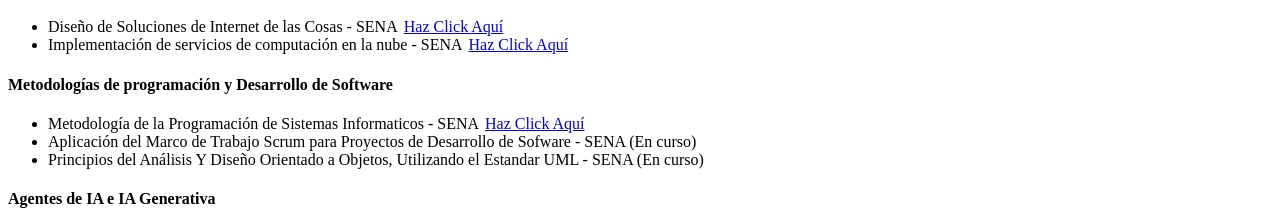
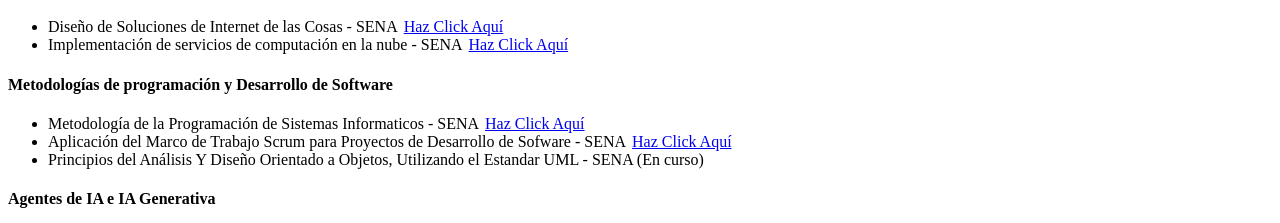
Before and after one commit to Jalbrin445/mi-portafolio, a plain HTML site: page index.html in a window 1280 px wide. Shown: the part 1641-1864 px from the top of the page. Drawn offline with Linux system fonts and the light colour scheme.

Commit message:
fix: actualizar enlaces de certificados en la sección de Certificados

```diff
--- a/index.html
+++ b/index.html
@@ -100,10 +100,10 @@
         <h4>Lenguajes de Programación</h4>
         <ul>
             <li><span>Curso acelerado de Python - Google</span><a href="https://drive.google.com/file/d/1IXDZ4Txei1PiUAmLW-YTe8E-9TZKF-3F/view?usp=drive_link" target="_blank" rel="noopener noreferrer">Haz Click Aquí</a></li>
-            <li><span>Variables y Estructuras de Control en Python - SENA</span> <a href="https://drive.google.com/file/d/1MkCf94aoXQT4QjpzL1TgiBhyDSoLr_8E/view?usp=drive_link" target="_blank" rel="noopener noreferrer">Haz Click Aquí</a></li>
+            <li><span>Variables y Estructuras de Control en Python - SENA</span> <a href="https://drive.google.com/file/d/1Xvkx7d41ii_p7ZKClKrcz0xprtypUFZt/view?usp=sharing" target="_blank" rel="noopener noreferrer">Haz Click Aquí</a></li>
             <li><span>Python desde Cero con Aplicaciones en Matemáticas - CBIQ</span><a href="https://drive.google.com/file/d/12Wr_DY619srZHVE_0Og7HwCM_CIUOEpx/view?usp=sharing" target="_blank" rel="noopener noreferrer">Haz Click Aquí</a></li>
             <li><span>Python Intermedio con Aplicaciones en Matemáticas - CBIQ</span><a href="https://drive.google.com/file/d/1lDYE8_TRYROdNythEABPDDjnCBqO-xnb/view?usp=drive_link" target="_blank" rel="noopener noreferrer">Haz Click Aquí</a></li>
-            <li><span>Estructuras del Lenguaje de Programación C++ (Nivel I) - SENA</span><a href="https://drive.google.com/file/d/1J7MJ7PPZygxz10EUKYGNT3DxYzcno1hv/view?usp=drive_link" target="_blank" rel="noopener noreferrer">Haz Click Aquí</a></li>
+            <li><span>Estructuras del Lenguaje de Programación C++ (Nivel I) - SENA</span><a href="https://drive.google.com/file/d/1SgKws-PAJI_s-9PleXQG8dFRrbvB8WfV/view?usp=sharing" target="_blank" rel="noopener noreferrer">Haz Click Aquí</a></li>
         </ul>
         <h4>Análisis de Datos</h4>
         <ul>
@@ -112,29 +112,29 @@
         </ul>
         <h4>Soporte TIC</h4>
         <ul>
-            <li><span>Procesos de Soporte Tecnico para el Mantenimiento de Equipos de Computo - SENA</span><a href="https://drive.google.com/file/d/1C7t4VW-stvxP98V0MB6iLAOOPdkCqef5/view?usp=drive_link" target="_blank" rel="noopener noreferrer">Haz Click Aquí</a></li>
+            <li><span>Procesos de Soporte Tecnico para el Mantenimiento de Equipos de Computo - SENA</span><a href="https://drive.google.com/file/d/1ZFUCyhIMVtEPud-rgVLm93AnZxIqN3hk/view?usp=sharing" target="_blank" rel="noopener noreferrer">Haz Click Aquí</a></li>
             <li><span>Curso diagnóstico + reparación teléfonos móviles celulares - Udemy</span><a href="https://drive.google.com/file/d/1-Zkw1SXbYfpIiLQlgunniT_9ZGJziDGD/view?usp=sharing" target="_blank" rel="noopener noreferrer">Haz Click Aquí</a></li>
             <li><span>Curso de Reparación de Computadoras Desde Cero - Udemy (En curso)</span></li>
         </ul>
 
         <h4>Bases de Datos</h4>
         <ul>
-            <li><span>Bases de Datos Generalidades y Sistemas de Gestión - SENA</span><a href="https://drive.google.com/file/d/1DqaUAF_0o1hJZgUjnrOjO7QFDCOu8cC7/view?usp=drive_link" target="_blank" rel="noopener noreferrer">Haz Click Aquí</a></li>
-            <li><span>Construcción de Bases de Datos con MySQL - SENA</span><a href="https://drive.google.com/file/d/1W38h6wNDjo7ZagzIU-TrmqIvMYLCNx8W/view?usp=drive_link" target="_blank" rel="noopener noreferrer">Haz Click Aquí</a></li>
+            <li><span>Bases de Datos Generalidades y Sistemas de Gestión - SENA</span><a href="https://drive.google.com/file/d/16u4K7bqYuKXHPTu3TeJltNJkgPTamYnN/view?usp=sharing" target="_blank" rel="noopener noreferrer">Haz Click Aquí</a></li>
+            <li><span>Construcción de Bases de Datos con MySQL - SENA</span><a href="https://drive.google.com/file/d/1cqrNparhhQKMOwwBdYXCc9Ypv-8qrwEg/view?usp=sharing" target="_blank" rel="noopener noreferrer">Haz Click Aquí</a></li>
         </ul>
         <h4>Electrónica</h4>
         <ul>
-            <li><span>Electrónica: Magnitudes, Leyes y Aplicaciones - SENA</span><a href="https://drive.google.com/file/d/1PzgfePXgp1Su8sekxkv82avg7PErZPYa/view?usp=drive_link" target="_blank" rel="noopener noreferrer">Haz Click Aquí</a></li>
+            <li><span>Electrónica: Magnitudes, Leyes y Aplicaciones - SENA</span><a href="https://drive.google.com/file/d/1SassJ0OUPBEYvsuR2-eTNW5ClmAjBtw0/view?usp=sharing" target="_blank" rel="noopener noreferrer">Haz Click Aquí</a></li>
         </ul>
         <h4>Desarrollo IoT y Nube</h4>
         <ul>
-            <li><span>Diseño de Soluciones de Internet de las Cosas - SENA</span><a href="https://drive.google.com/file/d/1-us9-aEYBPJf7QN44R8y2dYh3WBKKsDQ/view?usp=drive_link" target="_blank" rel="noopener noreferrer">Haz Click Aquí</a></li>
-            <li><span>Implementación de servicios de computación en la nube - SENA</span><a href="https://drive.google.com/file/d/1FO5MHXXlCSYKD42Lulr_lAX0x-GWAsnD/view?usp=sharing" target="_blank" rel="noopener noreferrer">Haz Click Aquí</a></li>
+            <li><span>Diseño de Soluciones de Internet de las Cosas - SENA</span><a href="https://drive.google.com/file/d/16CO29hsFTNPZ8jgCsWtlFTkd1UXsMj9E/view?usp=sharing" target="_blank" rel="noopener noreferrer">Haz Click Aquí</a></li>
+            <li><span>Implementación de servicios de computación en la nube - SENA</span><a href="https://drive.google.com/file/d/1F0k0_-j2Vul6aqz2m7QXKr6TaqPZU1Ra/view?usp=sharing" target="_blank" rel="noopener noreferrer">Haz Click Aquí</a></li>
         </ul>
         <h4>Metodologías de programación y Desarrollo de Software</h4>
         <ul>
-            <li><span>Metodología de la Programación de Sistemas Informaticos - SENA</span><a href="https://drive.google.com/file/d/1bsS6NR13DYhpt-LM-oZoAofZOmUQ5un8/view?usp=drive_link" target="_blank" rel="noopener noreferrer">Haz Click Aquí</a></li>
-            <li><span>Aplicación del Marco de Trabajo Scrum para Proyectos de Desarrollo de Sofware - SENA (En curso)</span></li>
+            <li><span>Metodología de la Programación de Sistemas Informaticos - SENA</span><a href="https://drive.google.com/file/d/127yWpD81x84UEbfRixfvHSX4jebL57H8/view?usp=sharing" target="_blank" rel="noopener noreferrer">Haz Click Aquí</a></li>
+            <li><span>Aplicación del Marco de Trabajo Scrum para Proyectos de Desarrollo de Sofware - SENA</span><a href="https://drive.google.com/file/d/13bT23l9H5k43QoEssxG_kvlbwv8uguc5/view?usp=sharing" target="_blank" rel="noopener noreferrer">Haz Click Aquí</a></li>
             <li><span>Principios del Análisis Y Diseño Orientado a Objetos, Utilizando el Estandar UML - SENA (En curso)</span></li>
         </ul>
         <h4>Agentes de IA e IA Generativa</h4>
```
